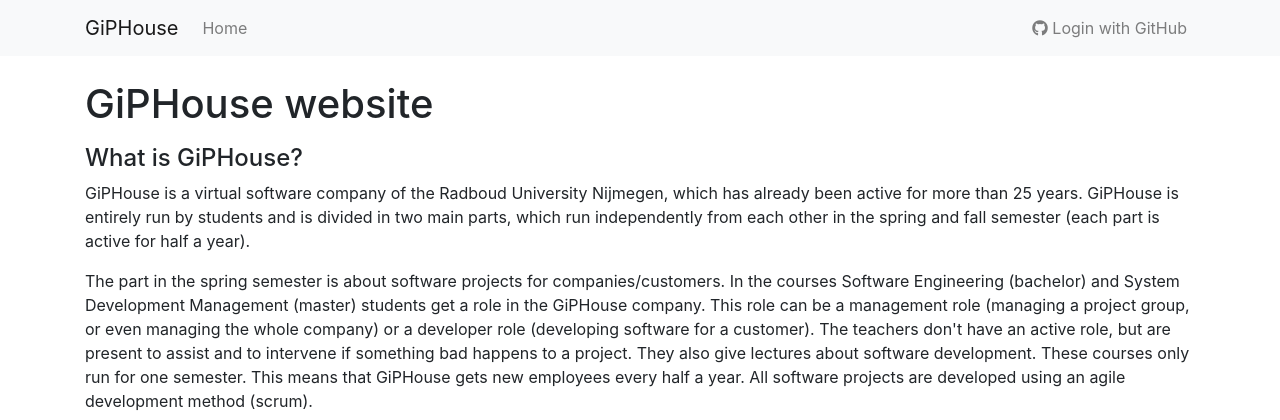
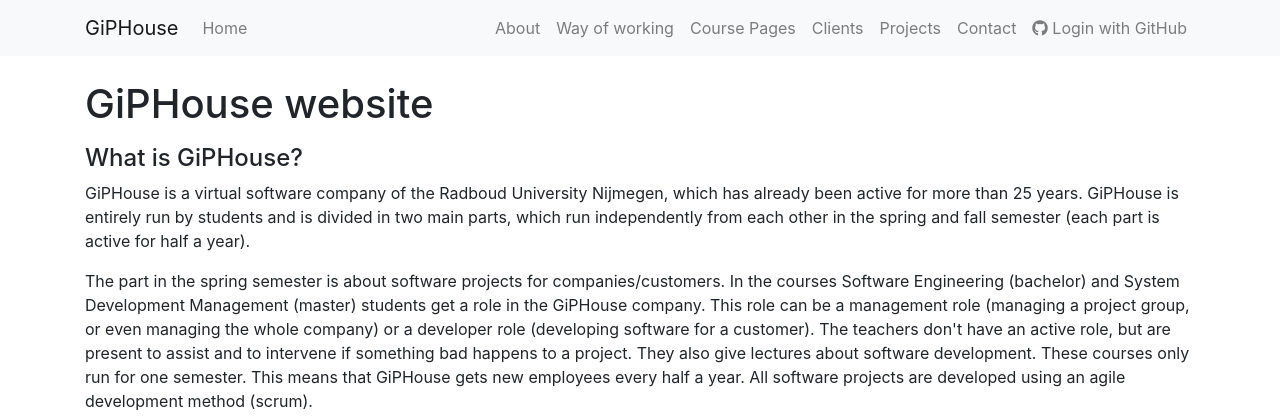
Before and after one commit to GiPHouse/Website, a Django app: page /about/ in a window 1280 px wide. Shown: the top 420 px of the page. Run offline with Django 3.2, Linux system fonts and the light colour scheme; some libraries are stand-ins or nearby versions.

Commit message:
Added links in the header

```diff
--- a/website/giphousewebsite/templates/header.html
+++ b/website/giphousewebsite/templates/header.html
@@ -13,7 +13,38 @@
                 <li class="nav-item">
                     <a class="nav-link" href="{% url 'home' %}">Home <span class="sr-only">(current)</span></a>
                 </li>
+            </ul>
 
+            <ul class="navbar-nav my-2 my-lg-0">
+                <li class="nav-item">
+                    <a class="nav-link" href="/about">About</a>
+                </li>
+            </ul>
+            <ul class="navbar-nav my-2 my-lg-0">
+                <li class="nav-item">
+                    <a class="nav-link" href="/about/wayofworking">Way of working</a>
+                </li>
+            </ul>
+            <ul class="navbar-nav my-2 my-lg-0">
+                <li class="nav-item">
+                    <a class="nav-link" href="/coursepages">Course Pages</a>
+                </li>
+            </ul>
+            <ul class="navbar-nav my-2 my-lg-0">
+                <li class="nav-item">
+                    <a class="nav-link" href="/clients">Clients</a>
+                </li>
+            </ul>
+
+            <ul class="navbar-nav my-2 my-lg-0">
+                <li class="nav-item">
+                    <a class="nav-link" href="/projects">Projects</a>
+                </li>
+            </ul>
+            <ul class="navbar-nav my-2 my-lg-0">
+                <li class="nav-item">
+                    <a class="nav-link" href="/contact">Contact</a>
+                </li>
             </ul>
             <ul class="navbar-nav my-2 my-lg-0">
                 <li class="nav-item">
```
